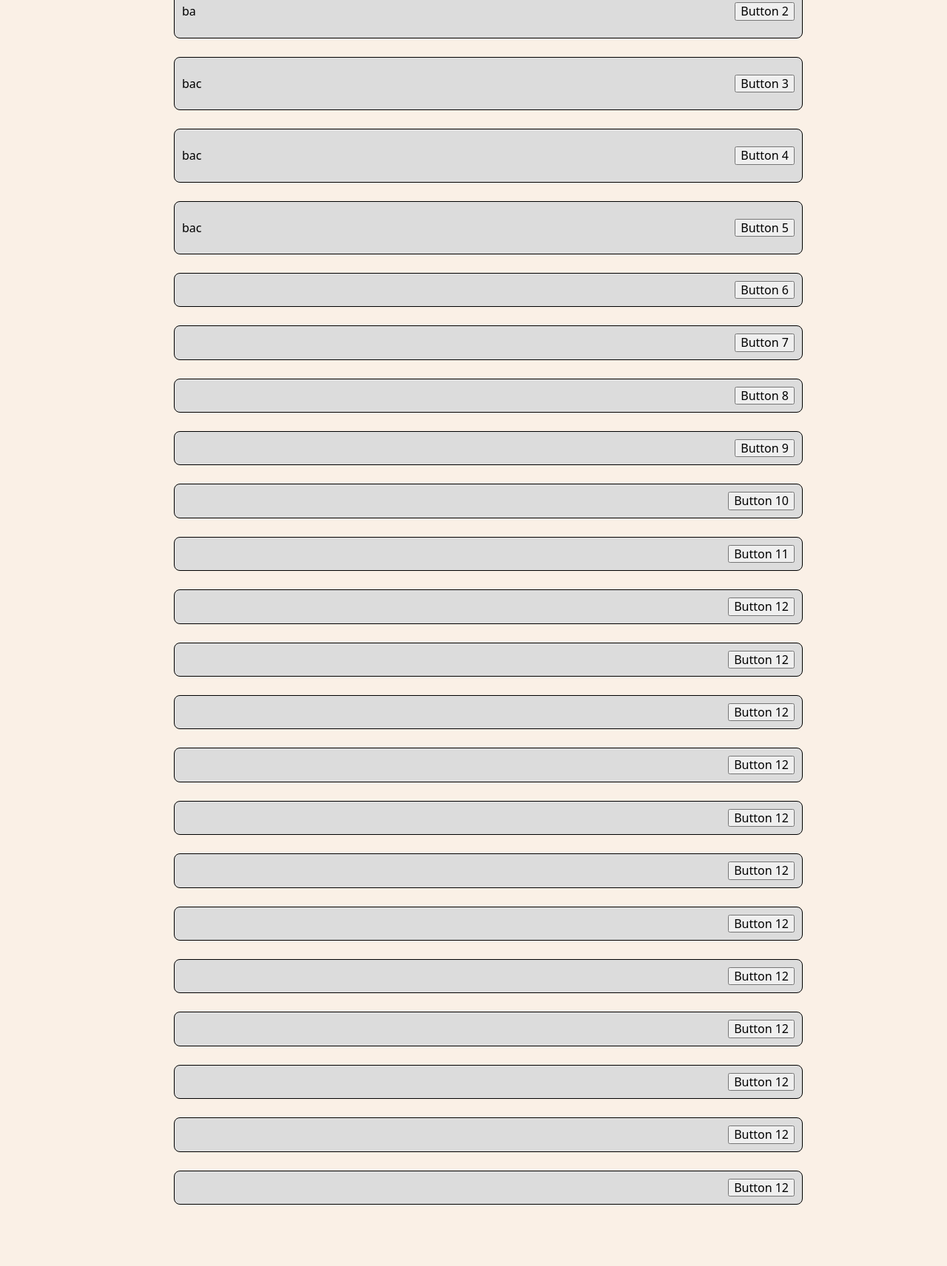
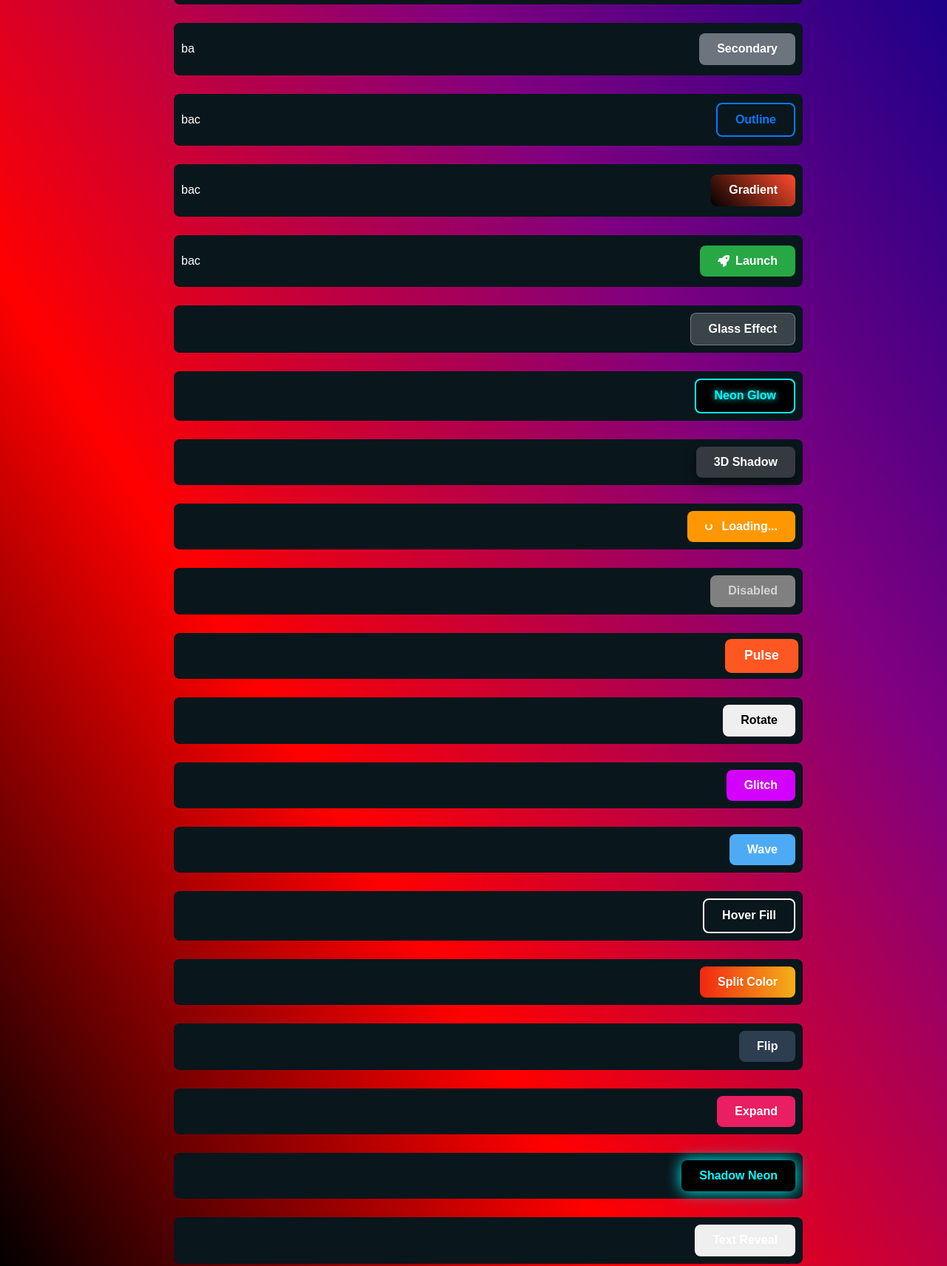
Before and after one commit to vanya-n23/btn-s, a plain HTML site: page index.html in a window 1280 px wide. Shown: the part 303-2015 px from the top of the page at 74% size. Before the commit the page ends 1948 px from the top, so only its background shows below. Drawn offline with nearby package versions, Linux system fonts and the light colour scheme.

Commit message:
ser stmh

```diff
--- a/index.html
+++ b/index.html
@@ -19,7 +19,11 @@
       rel="stylesheet"
     />
 
-    <link rel="stylesheet" href="./styles.css" />
+    <link rel="stylesheet" href="styles.css" />
+    <script
+      src="https://kit.fontawesome.com/a076d05399.js"
+      crossorigin="anonymous"
+    ></script>
   </head>
   <body>
     <header class="header">
@@ -29,7 +33,7 @@
       <div class="con-main">
         <ul class="buttons-list">
           <li class="list-item">
-            <button class="btn-1">Button 1</button>
+            <button class="btn primary">Primary</button>
             <div class="card-article">
               <p class="article-item">
                 background-color: bisque; border: none; border-radius: 6px;
@@ -45,82 +49,77 @@
             </div>
           </li>
           <li class="list-item">
-            <button class="btn-2">Button 2</button>
+            <button class="btn secondary">Secondary</button>
             <div class="card-article">
               <p class="article-item">ba</p>
             </div>
           </li>
           <li class="list-item">
-            <button class="btn-3">Button 3</button>
+            <button class="btn outline">Outline</button>
             <div class="card-article">
               <p class="article-item">bac</p>
             </div>
           </li>
           <li class="list-item">
-            <button class="btn-4">Button 4</button>
+            <button class="btn gradient">Gradient</button>
             <div class="card-article">
               <p class="article-item">bac</p>
             </div>
           </li>
           <li class="list-item">
-            <button class="btn-5">Button 5</button>
+            <button class="btn icon">
+              <i class="fas fa-rocket"></i> Launch
+            </button>
             <div class="card-article">
               <p class="article-item">bac</p>
             </div>
           </li>
           <li class="list-item">
-            <button class="btn-6">Button 6</button>
+            <button class="btn glass">Glass Effect</button>
           </li>
           <li class="list-item">
-            <button class="btn-7">Button 7</button>
+            <button class="btn neon">Neon Glow</button>
           </li>
           <li class="list-item">
-            <button class="btn-8">Button 8</button>
+            <button class="btn shadow">3D Shadow</button>
           </li>
           <li class="list-item">
-            <button class="btn-9">Button 9</button>
+            <button class="btn loading">
+              <span class="spinner"></span> Loading...
+            </button>
           </li>
           <li class="list-item">
-            <button class="btn-10">Button 10</button>
+            <button class="btn disabled" disabled>Disabled</button>
           </li>
           <li class="list-item">
-            <button class="btn-11">Button 11</button>
+            <button class="btn pulse">Pulse</button>
           </li>
           <li class="list-item">
-            <button class="btn-12">Button 12</button>
+            <button class="btn rotate">Rotate</button>
           </li>
           <li class="list-item">
-            <button class="btn-12">Button 12</button>
+            <button class="btn glitch">Glitch</button>
           </li>
           <li class="list-item">
-            <button class="btn-12">Button 12</button>
+            <button class="btn wave">Wave</button>
           </li>
           <li class="list-item">
-            <button class="btn-12">Button 12</button>
+            <button class="btn hover-fill">Hover Fill</button>
           </li>
           <li class="list-item">
-            <button class="btn-12">Button 12</button>
+            <button class="btn split">Split Color</button>
           </li>
           <li class="list-item">
-            <button class="btn-12">Button 12</button>
+            <button class="btn flip">Flip</button>
           </li>
           <li class="list-item">
-            <button class="btn-12">Button 12</button>
+            <button class="btn expand">Expand</button>
           </li>
           <li class="list-item">
-            <button class="btn-12">Button 12</button>
+            <button class="btn shadow-neon">Shadow Neon</button>
           </li>
           <li class="list-item">
-            <button class="btn-12">Button 12</button>
-          </li>
-          <li class="list-item">
-            <button class="btn-12">Button 12</button>
-          </li>
-          <li class="list-item">
-            <button class="btn-12">Button 12</button>
-          </li>
-          <li class="list-item">
-            <button class="btn-12">Button 12</button>
+            <button class="btn text-reveal">Text Reveal</button>
           </li>
         </ul>
       </div>
--- a/styles.css
+++ b/styles.css
@@ -1,39 +1,40 @@
 body {
-    background-color: linen;
-
+    /* background: linear-gradient(to bottom, black, purple); */
+    background: linear-gradient(to right top, black, red, purple, darkblue);
+    color: white;
+    font-family: Arial, sans-serif;
 }
 
 .header {
-    background-color: darkolivegreen;
+    background-color: black;
     height: 45px;
     display: flex;
     justify-content: center;
     align-items: center;
+    box-shadow: 0px 10px 15px 10px rgba(0, 0, 0, 0.98);
 }
 
 .title-header {
     font-size: 25px;
-    font-weight: 500;
+    font-weight: 900;
     letter-spacing: 0.15em;
-    color: beige;
-}
-
-.con-main {
-
+    color: transparent;
+    background-clip: text;
+    background-image: linear-gradient(to right, red, fuchsia);
 }
 
 .buttons-list {
     list-style: none;
     display: flex;
     gap: 25px;
+    margin-top: 70px;
     flex-direction: column;
     align-items: center;
 }
 
 .list-item {
-    background-color:gainsboro;
+    background-color:#09161c;
     width: 850px;
-    border: solid 1px;
     display: flex;
     padding: 10px;
     flex-direction: row-reverse;
@@ -93,3 +94,252 @@ body {
 .btn-6 {
 
 }
+
+/* ------------------------------------ */
+
+/* Загальні стилі */
+
+
+.button-container {
+    display: flex;
+    flex-wrap: wrap;
+    justify-content: center;
+    gap: 15px;
+    padding: 50px;
+}
+
+.btn {
+    padding: 12px 24px;
+    font-size: 16px;
+    font-weight: bold;
+    border: none;
+    border-radius: 8px;
+    cursor: pointer;
+    transition: all 0.3s ease-in-out;
+}
+
+/* Базові кнопки */
+.primary {
+    background: #007bff;
+    color: white;
+}
+
+.secondary {
+    background: #6c757d;
+    color: white;
+}
+
+.outline {
+    background: transparent;
+    border: 2px solid #007bff;
+    color: #007bff;
+}
+
+.gradient {
+    background: linear-gradient(45deg, black, #ff4b2b);
+    color: white;
+}
+
+.icon {
+    background: #28a745;
+    color: white;
+    display: flex;
+    align-items: center;
+    gap: 8px;
+}
+
+/* Ефекти */
+.glass {
+    background: rgba(255, 255, 255, 0.2);
+    border: 1px solid rgba(255, 255, 255, 0.3);
+    backdrop-filter: blur(10px);
+    color: white;
+}
+
+.neon {
+    background: black;
+    color: #0ff;
+    border: 2px solid #0ff;
+    text-shadow: 0 0 8px #0ff;
+}
+
+.shadow {
+    background: #343a40;
+    color: white;
+    box-shadow: 0 6px 15px rgba(0, 0, 0, 0.5);
+}
+
+/* Анімації */
+.loading {
+    background: #ff9800;
+    color: white;
+    position: relative;
+}
+
+.loading .spinner {
+    display: inline-block;
+    width: 10px;
+    height: 10px;
+    border: 2px solid white;
+    border-top: 2px solid transparent;
+    border-radius: 50%;
+    animation: spin 1s linear infinite;
+    margin-right: 8px;
+}
+
+@keyframes spin {
+    0% {
+        transform: rotate(0deg);
+    }
+
+    100% {
+        transform: rotate(360deg);
+    }
+}
+
+.disabled {
+    background: gray;
+    color: lightgray;
+    cursor: not-allowed;
+}
+
+.pulse {
+    animation: pulse 1.5s infinite;
+    background: #ff5722;
+    color: white;
+}
+
+@keyframes pulse {
+    0% {
+        transform: scale(1);
+    }
+
+    50% {
+        transform: scale(1.1);
+    }
+
+    100% {
+        transform: scale(1);
+    }
+}
+
+.rotate:hover {
+    transform: rotate(360deg);
+}
+
+.glitch {
+    background: #d400ff;
+    color: white;
+    position: relative;
+}
+
+.glitch:hover {
+    animation: glitch 0.5s infinite;
+}
+
+@keyframes glitch {
+    0% {
+        transform: translateX(-2px);
+    }
+
+    100% {
+        transform: translateX(2px);
+    }
+}
+
+.wave {
+    background: #2196F3;
+    color: white;
+    overflow: hidden;
+    position: relative;
+}
+
+.wave::after {
+    content: "";
+    position: absolute;
+    width: 200%;
+    height: 200%;
+    top: -50%;
+    left: -50%;
+    background: rgba(255, 255, 255, 0.2);
+    transform: rotate(45deg);
+    transition: 0.5s;
+}
+
+.wave:hover::after {
+    top: 50%;
+    left: 50%;
+}
+
+.hover-fill {
+    background: transparent;
+    color: white;
+    border: 2px solid white;
+    position: relative;
+    overflow: hidden;
+}
+
+.hover-fill::before {
+    content: "";
+    position: absolute;
+    width: 100%;
+    height: 100%;
+    background: white;
+    left: 0;
+    top: 100%;
+    transition: 0.3s;
+}
+
+.hover-fill:hover::before {
+    top: 0;
+}
+
+.split {
+    background: linear-gradient(to right, #f12711, #f5af19);
+    color: white;
+}
+
+.flip {
+    background: #2c3e50;
+    color: white;
+    transform: perspective(500px) rotateY(0deg);
+}
+
+.flip:hover {
+    transform: perspective(500px) rotateY(180deg);
+}
+
+.expand {
+    background: #e91e63;
+    color: white;
+    transition: all 0.3s ease-in-out;
+}
+
+.expand:hover {
+    padding: 15px 30px;
+}
+
+.shadow-neon {
+    background: black;
+    color: #0ff;
+    box-shadow: 0 0 20px #0ff;
+}
+
+.text-reveal {
+    position: relative;
+    color: white;
+    overflow: hidden;
+}
+
+.text-reveal::before {
+    content: "Surprise!";
+    position: absolute;
+    top: 0;
+    left: -100%;
+    color: #0ff;
+    transition: 0.3s;
+}
+
+.text-reveal:hover::before {
+    left: 0;
+}
```
